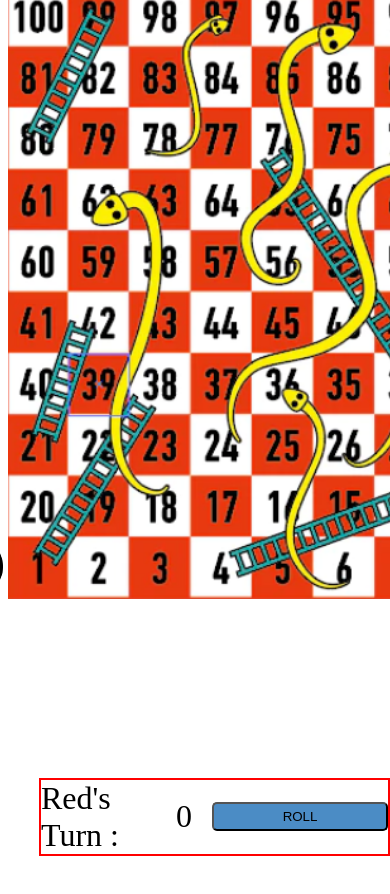
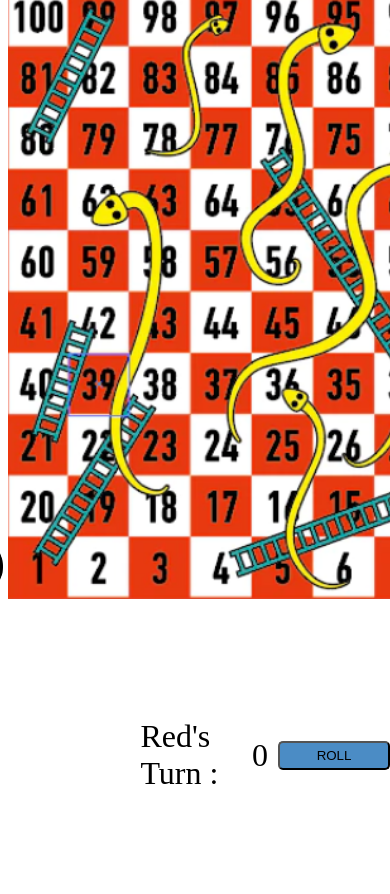
Before and after one commit to anushkaa-dubey/snakesandladders, a plain HTML site: page index.html in a window 390 px wide. Shown: the part 58-952 px from the top of the page. Drawn offline with Linux system fonts and the light colour scheme.

Commit message:
Update game.css

```diff
--- a/game.css
+++ b/game.css
@@ -30,15 +30,12 @@
     background-color: rgb(236, 82, 82);
     position: relative;
     border: 3px solid black;
-
-    /* position: absolute; */
 }
 
 #p1 {
     position: relative;
     top: 0px;
     transition: all linear 0.5s;
-    /* top: 0; */
     left: -62px;
     z-index: 2;
 }
@@ -56,11 +53,11 @@
     position: relative;
     top: -615px;
     left: 8px;
-    /* z-index: -1; */
     margin: 0;
     width: 615px;
     height: 615px;
 }
+
 #diceCont {
     display: grid;
     place-items: center;
@@ -70,6 +67,7 @@
     font-size: 2rem;
     z-index: 99;
 }
+
 #diceBtn {
     z-index: 99;
     padding: 5px;
@@ -80,30 +78,15 @@
 }
 
 @media (max-width: 1250px) {
-
     #diceCont {
         display: flex;
-      place-items: none;
+        align-items: center;
+        justify-content: center;
         top: 92vh;
         left: 36vw;
-      border: 2px solid red;
     }
     #diceBtn {
-      width: 200px;
-      margin-left: 20px;
+        width: 150px;
+        margin-left: 10px;
     }
 }
-  @media (max-width: 1250px) {
-
-    #diceCont {
-      display: flex;
-      place-items: none;
-      top: 99vh;
-      left: 10vw;
-      /* border: 2px solid red; */
-    }
-    #diceBtn {
-      width: 200px;
-      margin-left: 20px;
-    }
-  }
```
Lines whose indentation alone changed are shown as unchanged.
